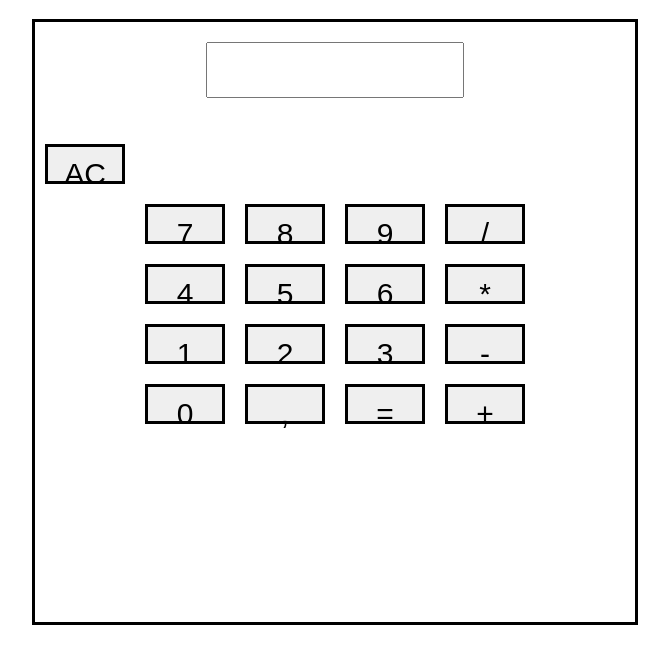
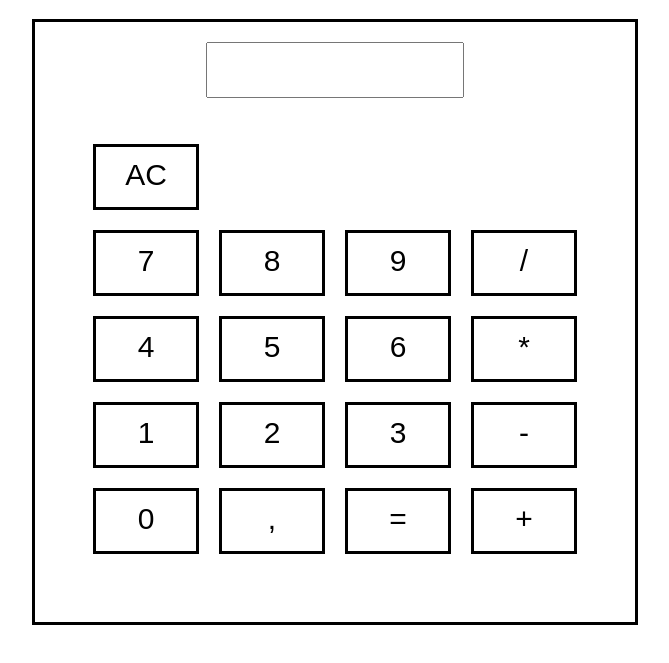
Before and after one commit to AndersenMattias/Calculator-Js, a plain HTML site: page index.html in a window 1280 px wide. Shown: the part 61-724 px from the top of the page, without its empty margins (305-974 px from the left). Drawn offline with Linux system fonts and the light colour scheme.

Commit message:
remove background btns

```diff
--- a/styles.css
+++ b/styles.css
@@ -12,8 +12,18 @@ h1 {
   text-align: center;
 }
 
-.reset {
+.reset-container {
   transform: translate(48px);
+}
+
+.btn {
+  background-color: Transparent;
+  background-repeat: no-repeat;
+  border: none;
+  cursor: pointer;
+  overflow: hidden;
+  outline: none;
+  font-size: 30px;
 }
 
 .main-container {
@@ -31,8 +41,7 @@ input[type='number'] {
   height: 50px;
 }
 
-.btn {
-  font-size: 30px;
+.box {
   border: 3px solid black;
   height: 40px;
   width: 80px;
```
